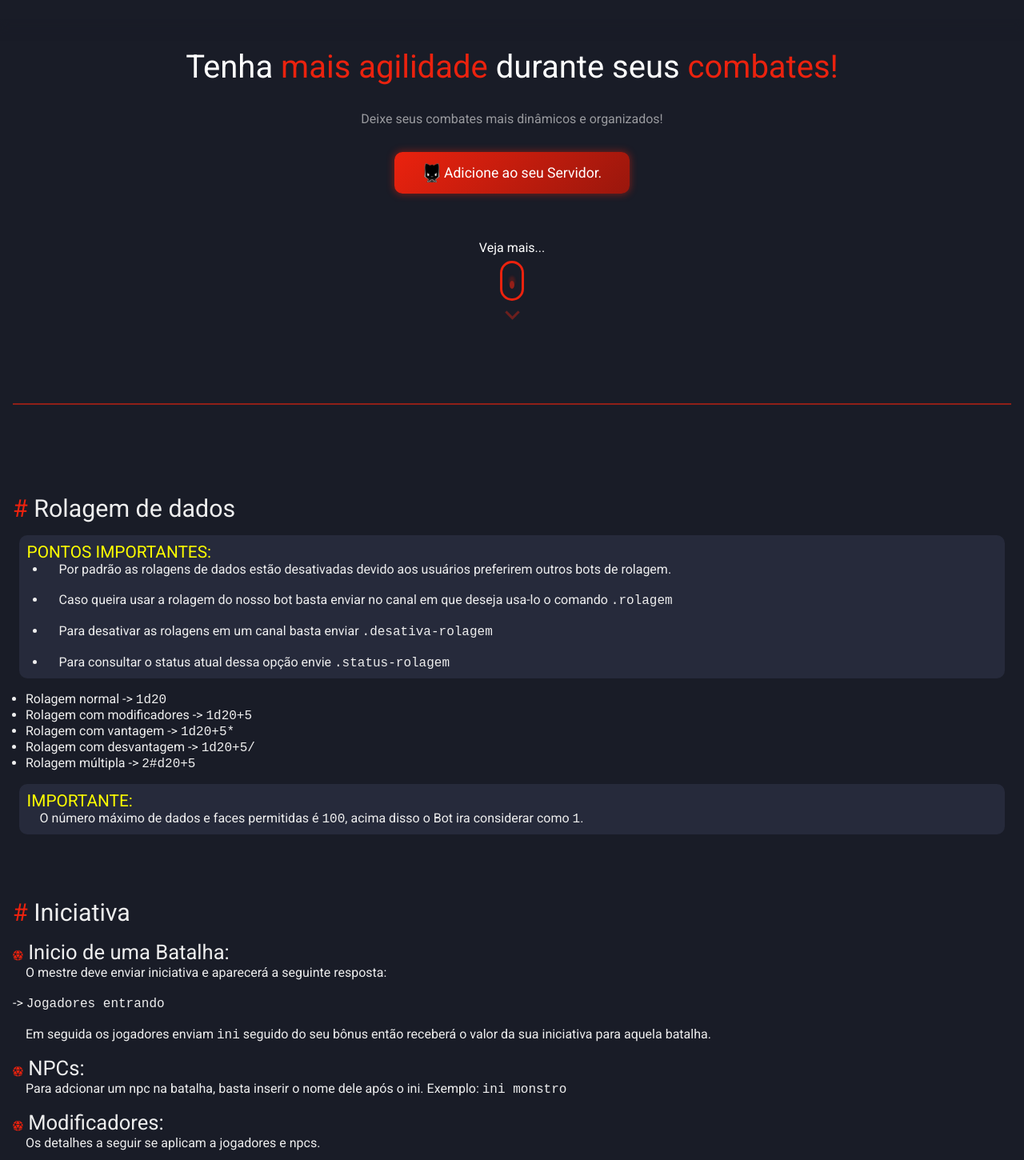
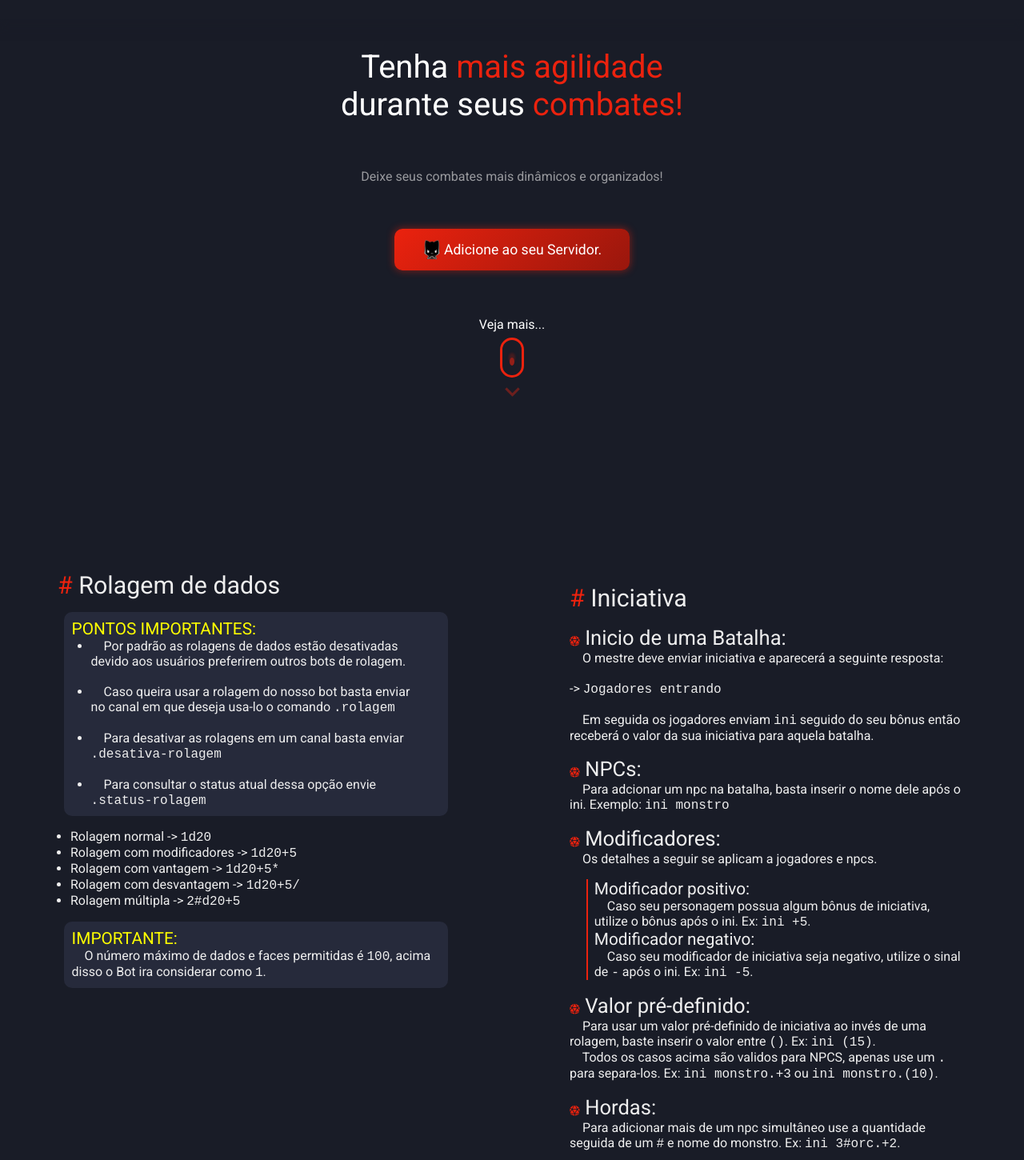
Before and after one commit to EwertonNv0/rpg-assitant, a Vue app: page / in a window 1280 px wide. Shown: the part 100-1550 px from the top of the page at 80% size. Built offline with nearby package versions, Linux system fonts and the light colour scheme; a web font is replaced by a local one.

Commit message:
Update App.vue

```diff
--- a/src/App.vue
+++ b/src/App.vue
@@ -51,6 +51,7 @@ export default {
     <div class="space"></div>
   </section>
 
+  <div id="sections">
     <section class="section">
       <RollHints />
     </section>
@@ -66,6 +67,7 @@ export default {
     <section class="section">
       <GridHints />
     </section>
+  </div>
 
   <footer>
 
@@ -131,4 +133,30 @@ span {
   align-items: center;
   margin-top: 3rem;
 }
+
+@media only screen and (min-width: 900px) {
+  #sections {
+    display: grid;
+    grid-template-columns: 1fr 1fr;
+    grid-template-rows: 1fr 1fr;
+    row-gap: 4%;
+  }
+
+  #sections section {
+    margin: 0 1.5rem;
+    padding: 0 2rem;
+  }
+
+  .title {
+    padding: 0 30%;
+  }
+
+  .destaque p {
+    margin: 2% 0;
+  }
+
+  .space {
+    border: 1px solid transparent;
+  }
+}
 </style>
```
Lines whose indentation alone changed are shown as unchanged.
